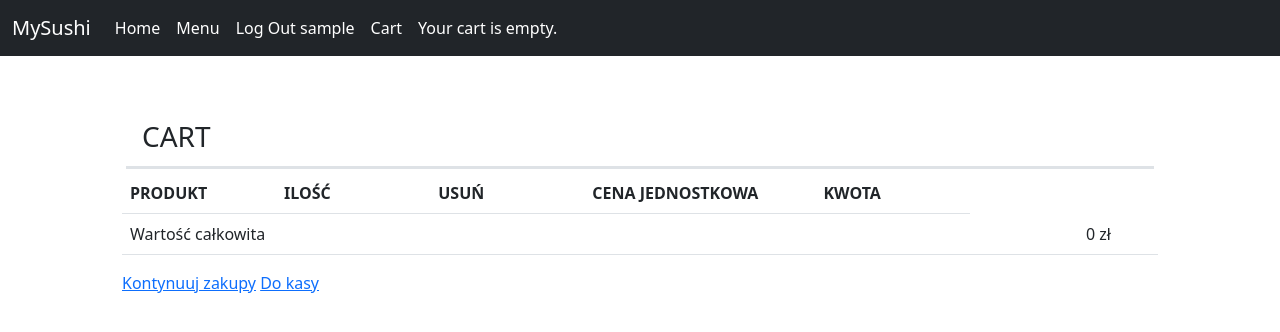
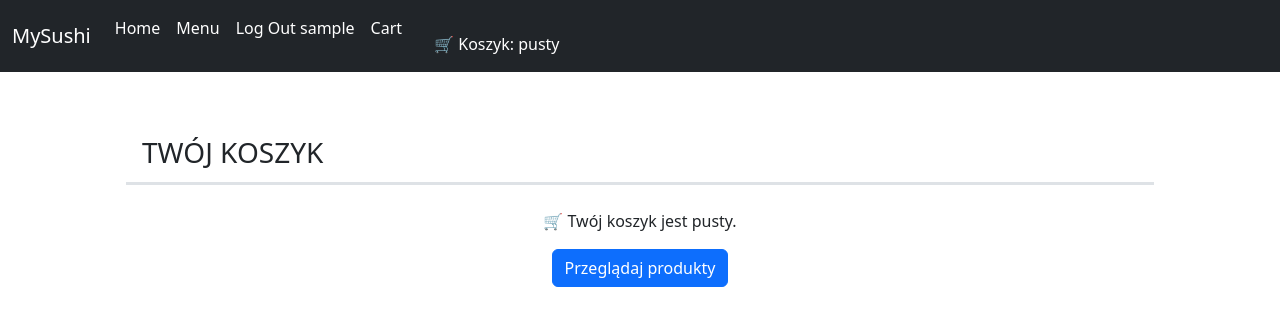
Before and after one commit to Jopus7/MySushi-, a Django app: page /cart/ in a window 1280 px wide. Shown: the top 332 px of the page. Run offline with Django 3.2, Linux system fonts and the light colour scheme; the visitor is signed in with stand-in values (Sample User, id 1); data comes from the database, SQL or seed files in the repository; data that the repository does not hold is empty; some libraries are stand-ins or nearby versions.

Commit message:
added address form and fix bugs

```diff
--- a/config/settings.py
+++ b/config/settings.py
@@ -70,7 +70,7 @@ TEMPLATES = [
                 'django.template.context_processors.request',
                 'django.contrib.auth.context_processors.auth',
                 'django.contrib.messages.context_processors.messages',
-                'sushi.context_processors.cart'
+                'sushi.context_processors.cart_context',
             ],
         },
     },
--- a/sushi/cart.py
+++ b/sushi/cart.py
@@ -3,7 +3,7 @@ from django.conf import settings
 from sushi.models import Product
 
 
-class Cart(object):
+class SessionCart(object):
 
     def __init__(self, request):
 
@@ -51,7 +51,6 @@ class Cart(object):
         self.save()
 
     def save(self):
-        # mark the session as "modified" to make sure it gets saved
         self.session.modified = True
 
     def remove(self, product):
--- a/sushi/context_processors.py
+++ b/sushi/context_processors.py
@@ -1,5 +1,15 @@
-from .cart import Cart
+from .models import Cart
 
+def cart_context(request):
+    cart_items_count = 0
+    cart_total_cost = 0
 
-def cart(request):
-    return {'cart': Cart(request)}
+    if request.user.is_authenticated:
+        cart, created = Cart.objects.get_or_create(user=request.user)
+        cart_items_count = cart.items.count()
+        cart_total_cost = cart.get_total_cost()
+
+    return {
+        'cart_items_count': cart_items_count,
+        'cart_total_cost': cart_total_cost,
+    }
--- a/sushi/forms.py
+++ b/sushi/forms.py
@@ -1,7 +1,7 @@
 from django import forms
 
 from django.contrib.auth.forms import UserCreationForm, UserChangeForm
-from .models import CustomUser, Order
+from .models import CustomUser, Order, Address
 
 
 class CustomUserCreationForm(UserCreationForm):
@@ -40,6 +40,16 @@ class CartAddProductForm(forms.Form):
 
 
 class OrderCreateForm(forms.ModelForm):
+    delivery_address = forms.ModelChoiceField(
+        queryset=Address.objects.none(),  # ustawimy dynamicznie w widoku
+        label='Adres dostawy',
+        required=True
+    )
     class Meta:
         model = Order
-        fields = ['table_number']
+        fields = ['delivery_address']
+
+class AddressForm(forms.ModelForm):
+    class Meta:
+        model = Address
+        fields = ['street', 'city', 'zip_code', 'country']
--- a/sushi/urls.py
+++ b/sushi/urls.py
@@ -14,5 +14,8 @@ urlpatterns = [
     path('cart/add/<int:product_id>/', views.cart_add, name='cart_add'),
     path('cart/remove/<int:product_id>', views.cart_remove, name='cart_remove'),
     path('orders/create/', views.order_create, name='order_create'),
+    path('orders/success/', views.order_success, name='order_success'),
     path('signup/', SignUpView.as_view(), name='signup'),
+    path('address/add/', views.add_address, name='add_address'),
+
 ]
--- a/sushi/views.py
+++ b/sushi/views.py
@@ -1,14 +1,13 @@
-
 from django.http import HttpResponse
 from django.shortcuts import render, redirect, get_object_or_404
 from django.contrib.auth.forms import UserCreationForm
 from django.urls import reverse_lazy
 from django.views import View
+from django.contrib.auth.decorators import login_required
 from django.views.decorators.http import require_POST
-from django.views.generic import CreateView, TemplateView, DetailView, ListView, UpdateView, DeleteView
-from .forms import CustomUserCreationForm, CartAddProductForm, OrderCreateForm
-from .models import Product, Category, Cart, OrderItem
-from .cart import Cart
+from django.views.generic import CreateView
+from .forms import CustomUserCreationForm, CartAddProductForm, OrderCreateForm, AddressForm
+from .models import Product, Category, Cart, CartItem, OrderItem, Order
 
 
 def product_list(request, category_slug=None):
@@ -26,7 +25,7 @@ def product_list(request, category_slug=None):
 
 
 def product_detail(request, id):
-    product = get_object_or_404(Product, id=id,  available=True)
+    product = get_object_or_404(Product, id=id, available=True)
     cart_product_form = CartAddProductForm()
     return render(request, 'product_detail.html', {
         'product': product,
@@ -35,67 +34,106 @@ def product_detail(request, id):
 
 
 @require_POST
+@login_required
 def cart_add(request, product_id):
-    if request.user.is_authenticated:
+    product = get_object_or_404(Product, id=product_id)
+    quantity = int(request.POST.get("quantity", 1))
+    override = request.POST.get("override", "false") == "true"
 
-        cart = Cart(request)
-        product = get_object_or_404(Product, id=product_id)
-        form = CartAddProductForm(request.POST)
-        if form.is_valid():
-            cd = form.cleaned_data
-            cart.add(product=product,
-                     quantity=cd['quantity'],
-                     override_quantity=cd['override'])
-        return redirect('sushi:cart_detail')
+    cart, _ = Cart.objects.get_or_create(user=request.user)
+    cart_item, created = CartItem.objects.get_or_create(cart=cart, product=product)
+
+    if override:
+        if quantity == 0:
+            cart_item.delete()
+        else:
+            cart_item.quantity = quantity
+            cart_item.save()
     else:
-        return HttpResponse("Log in to continue")
+        cart_item.quantity += quantity
+        cart_item.save()
+    return redirect('sushi:cart_detail')
 
 
 @require_POST
+@login_required
 def cart_remove(request, product_id):
-    cart = Cart(request)
-    product = get_object_or_404(Product, id=product_id)
-    cart.remove(product)
+    cart = get_object_or_404(Cart, user=request.user)
+    try:
+        cart_item = CartItem.objects.get(cart=cart, product_id=product_id)
+        cart_item.delete()
+    except CartItem.DoesNotExist:
+        pass
     return redirect('sushi:cart_detail')
 
 
+@login_required
 def cart_detail(request):
-    cart = Cart(request)
-    for item in cart:
-        item['update_quantity_form'] = CartAddProductForm(initial={'quantity': item['quantity'], 'override': True})
-    return render(request, 'cart_detail.html', {'cart': cart})
+    cart, _ = Cart.objects.get_or_create(user=request.user)
+    items = cart.items.select_related('product')
+
+    if request.method == 'POST':
+        for item in items:
+            quantity = request.POST.get(f'quantity_{item.id}')
+            if quantity:
+                item.quantity = int(quantity)
+                item.save()
+        return redirect('sushi:cart_detail')
+
+    return render(request, 'cart_detail.html', {'cart': cart, 'items': items, 'total_cost': cart.get_total_cost()})
 
 
+@login_required
 def order_create(request):
-    cart = Cart(request)
+    cart, _ = Cart.objects.get_or_create(user=request.user)
+
     if request.method == 'POST':
         form = OrderCreateForm(request.POST)
+        form.fields['delivery_address'].queryset = request.user.addresses.all()
         if form.is_valid():
             order = form.save(commit=False)
             order.user = request.user
             order.save()
-            for item in cart:
-                OrderItem.objects.create(order=order,
 
-                                         product=item['product'],
-                                         price=item['price'],
-                                         quantity=item['quantity'],
-
-                                         )
-                cart.clear()
-
-            return render(request, 'order_created.html', {
-                                'order': order,
-                            })
+            for item in cart.items.all():
+                OrderItem.objects.create(
+                    order=order,
+                    product=item.product,
+                    quantity=item.quantity,
+                    price=item.product.price
+                )
+            cart.items.all().delete()
+            return redirect('sushi:order_success')
     else:
         form = OrderCreateForm()
+        form.fields['delivery_address'].queryset = request.user.addresses.all()
+
     return render(request, 'order_create.html', {
-                        'cart': cart,
-                        'form': form,
-                    })
+        'form': form,
+        'items': cart.items.all(),  # ← TO MUSI BYĆ
+        'total_cost': cart.get_total_cost()  # ← i to
+    })
 
+
+@login_required
+def order_success(request):
+    return render(request, 'order_success.html')
 
 class SignUpView(CreateView):
     form_class = CustomUserCreationForm
     success_url = reverse_lazy('login')
     template_name = 'registration/signup.html'
+
+
+@login_required
+def add_address(request):
+    if request.method == 'POST':
+        form = AddressForm(request.POST)
+        if form.is_valid():
+            address = form.save(commit=False)
+            address.user = request.user
+            address.save()
+            return redirect('sushi:product_list')
+    else:
+        form = AddressForm()
+    return render(request, 'address_form.html', {'form': form})
--- a/templates/cart_detail.html
+++ b/templates/cart_detail.html
@@ -1,68 +1,66 @@
 {% extends 'menu.html' %}
 {% load static %}
 
-{% block title %}Cart{% endblock %}
-
+{% block title %}Koszyk{% endblock %}
 
 {% block content %}
-
 <div class="dashboard-content border-dashed p-3 m-4 view-height">
 
     <div class="row border-bottom border-3 p-1 m-1">
         <div class="col noPadding">
-            <h3 class="color-header text-uppercase">Cart</h3>
-        </div>
-        <div class="col d-flex justify-content-end mb-2 noPadding">
+            <h3 class="color-header text-uppercase">Twój koszyk</h3>
         </div>
     </div>
-    <div class="schedules-content">
-        <table class="table border-bottom">
-            <thead>
+
+    {% if items %}
+    <table class="table border-bottom mt-4">
+        <thead class="table-dark">
         <tr class="d-flex">
-                <th hidden="hidden" class="col-1">ID</th>
-                <th class="col-2">PRODUKT</th>
-                <th class="col-2">ILOŚĆ</th>
-                <th class="col-2">USUŃ</th>
-                <th class="col-3">CENA JEDNOSTKOWA</th>
-                <th class="col-2">KWOTA</th>
+            <th class="col-3">Produkt</th>
+            <th class="col-3">Ilość</th>
+            <th class="col-2">Cena</th>
+            <th class="col-2">Kwota</th>
+            <th class="col-2">Usuń</th>
         </tr>
         </thead>
         <tbody>
-            {% for item in cart %}
-                {% with product=item.product %}
-                    <tr>
-                        <td>{{ product.name }}</td>
-                        <td>
-                            <form action="{% url 'sushi:cart_add' product.id %}" method="post">
-                                {{ item.update_quantity_form.quantity }}
-                                {{ item.update_quantity_form.override }}
-                                <input type="submit" value="Zmień">
+        {% for item in items %}
+        <tr class="d-flex align-items-center">
+            <td class="col-3">{{ item.product.name }}</td>
+            <td class="col-3">
+                <form method="post" action="{% url 'sushi:cart_add' item.product.id %}" class="d-flex">
                     {% csrf_token %}
+                    <input type="hidden" name="override" value="true">
+                    <input type="number" name="quantity" value="{{ item.quantity }}" min="0" class="form-control me-2" style="max-width: 80px;">
+                    <button type="submit" class="btn btn-outline-primary btn-sm">Zmień</button>
                 </form>
             </td>
-                        <td>
-
-                          <form action="{% url "sushi:cart_remove" product.id %}" method="post">
-                            <input type="submit" value="Usuń">
+            <td class="col-2">{{ item.product.price }} zł</td>
+            <td class="col-2">{{ item.get_cost }} zł</td>
+            <td class="col-2">
+                <form method="post" action="{% url 'sushi:cart_remove' item.product.id %}">
                     {% csrf_token %}
+                    <button type="submit" class="btn btn-danger btn-sm">🗑</button>
                 </form>
             </td>
-
-                        <td class="num">{{ item.price }} zł</td>
-                        <td class="num">{{ item.total_price }} zł</td>
         </tr>
-                {% endwith %}
         {% endfor %}
-            <tr class="total">
-                <td>Wartość całkowita</td>
-                <td colspan="4"></td>
-                <td class="num">{{ cart.get_total_price }} zł</td>
+        <tr class="d-flex">
+            <td class="col-3 fw-bold">Wartość całkowita:</td>
+            <td class="col-9 fw-bold text-end">{{ total_cost }} zł</td>
         </tr>
         </tbody>
     </table>
-    <p class="text-right">
-        <a href="{% url 'sushi:product_list' %}" class="button light">Kontynuuj zakupy</a>
-        <a href="{% url 'sushi:order_create' %}" class="button">Do kasy</a>
-    </p>
 
+    <div class="mt-3 text-end">
+        <a href="{% url 'sushi:product_list' %}" class="btn btn-secondary me-2">Kontynuuj zakupy</a>
+        <a href="{% url 'sushi:order_create' %}" class="btn btn-success">Przejdź do zamówienia</a>
+    </div>
+    {% else %}
+        <p class="text-center mt-4">🛒 Twój koszyk jest pusty.</p>
+        <div class="text-center mt-3">
+            <a href="{% url 'sushi:product_list' %}" class="btn btn-primary">Przeglądaj produkty</a>
+        </div>
+    {% endif %}
+</div>
 {% endblock %}
--- a/templates/partials/_menu.html
+++ b/templates/partials/_menu.html
@@ -40,7 +40,17 @@
                           {{ cart.get_total_price }} zł
                       </a>
                   {% else %}
-                      Your cart is empty.
+                      <li class="nav-item">
+                        <a class="nav-link active" href="{% url 'sushi:cart_detail' %}">
+                          🛒 Koszyk:
+                          {% if cart_items_count > 0 %}
+                            {{ cart_items_count }} produkt{{ cart_items_count|pluralize }},
+                            {{ cart_total_cost }} zł
+                          {% else %}
+                            pusty
+                          {% endif %}
+                        </a>
+                      </li>
                   {% endif %}
               {% endwith %}
           </a>
```
Also changed, not shown: sushi/admin.py (+23 -11 lines), sushi/models.py (+41 -1 lines), templates/address_form.html (added, +13 -0 lines), templates/order_create.html (+43 -24 lines), templates/order_success.html (added, +9 -0 lines), sushi/migrations/0002_product_stock_quantity_payment_cartitem_address_and_more.py (added), sushi/migrations/0003_remove_order_table_number.py (added). Lines whose indentation alone changed are shown as unchanged.
